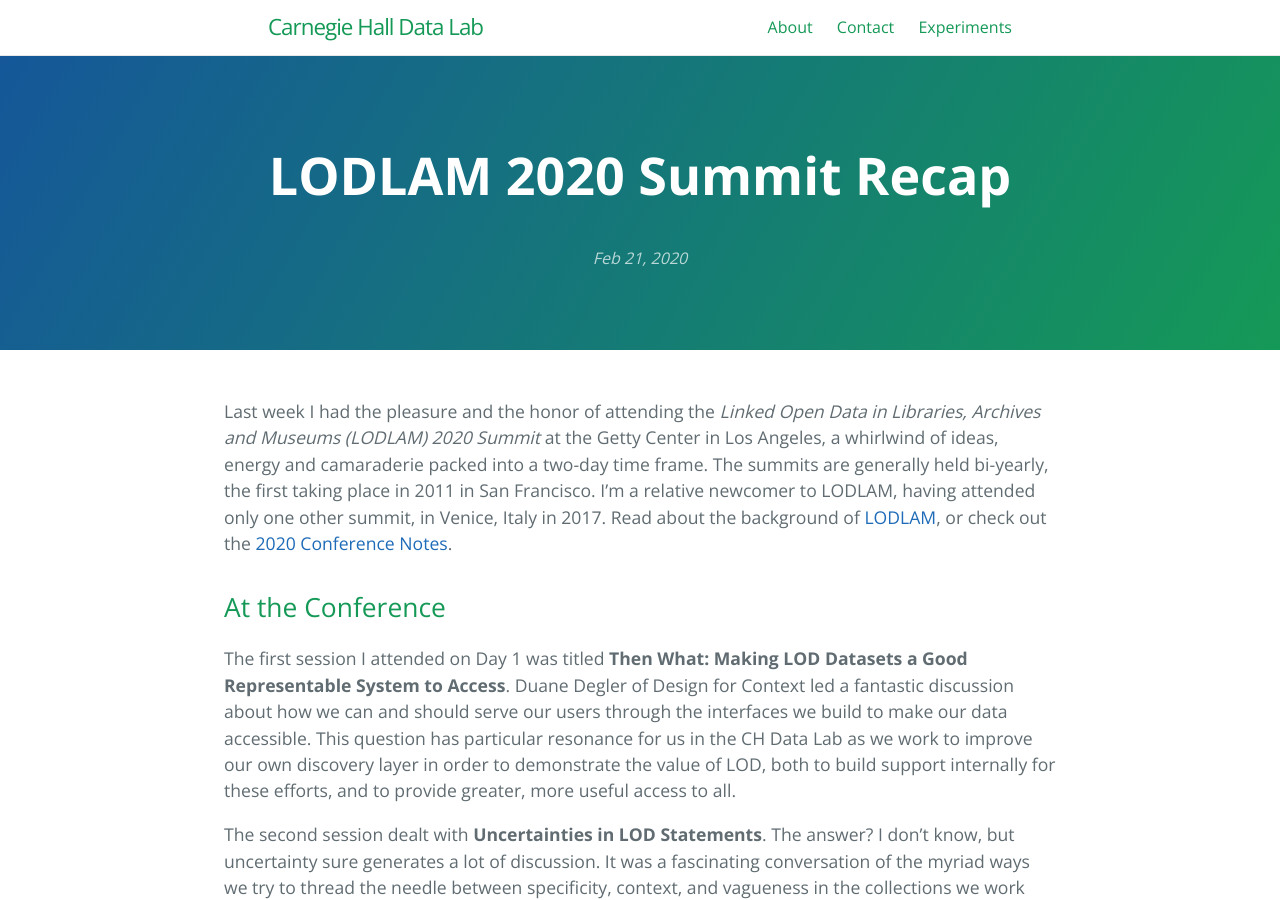
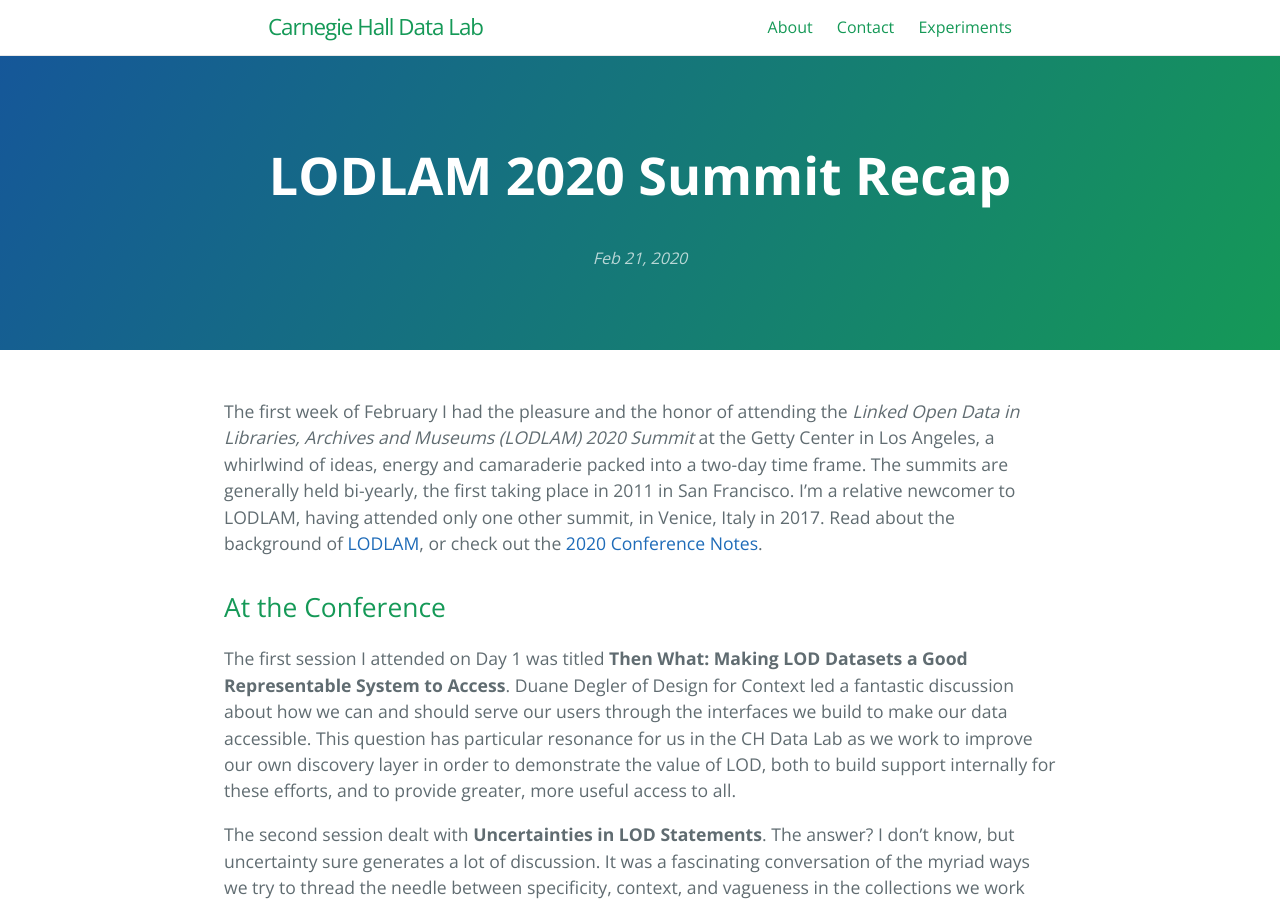
Before and after one commit to CarnegieHall/datalab, a Jekyll site: the page built from _posts/2020-02-21-lodlam2020recap.md, in a window 1280 px wide and 900 px high. Built offline with Jekyll 4.4.1, drawn with Linux system fonts in a browser that asks for light colours.

Commit message:
Update 2020-02-21-lodlam2020recap.md

```diff
--- a/_posts/2020-02-21-lodlam2020recap.md
+++ b/_posts/2020-02-21-lodlam2020recap.md
@@ -3,7 +3,7 @@ layout: post
 title: "LODLAM 2020 Summit Recap"
 ---
 
-Last week I had the pleasure and the honor of attending the *Linked Open Data in Libraries, Archives and Museums (LODLAM) 2020 Summit* at the Getty Center in Los Angeles, a whirlwind of ideas, energy and camaraderie packed into a two-day time frame. The summits are generally held bi-yearly, the first taking place in 2011 in San Francisco. I’m a relative newcomer to LODLAM, having attended only one other summit, in Venice, Italy in 2017. Read about the background of <a href="https://lodlam.net/about/" target="_blank">LODLAM</a>, or check out the <a href="https://drive.google.com/drive/u/2/folders/1ZTapwNwIgSLMXRLVYlx0cDCwgiNw7yci" target="_blank">2020 Conference Notes</a>.
+The first week of February I had the pleasure and the honor of attending the *Linked Open Data in Libraries, Archives and Museums (LODLAM) 2020 Summit* at the Getty Center in Los Angeles, a whirlwind of ideas, energy and camaraderie packed into a two-day time frame. The summits are generally held bi-yearly, the first taking place in 2011 in San Francisco. I’m a relative newcomer to LODLAM, having attended only one other summit, in Venice, Italy in 2017. Read about the background of <a href="https://lodlam.net/about/" target="_blank">LODLAM</a>, or check out the <a href="https://drive.google.com/drive/u/2/folders/1ZTapwNwIgSLMXRLVYlx0cDCwgiNw7yci" target="_blank">2020 Conference Notes</a>.
 
 ## At the Conference
 
```
